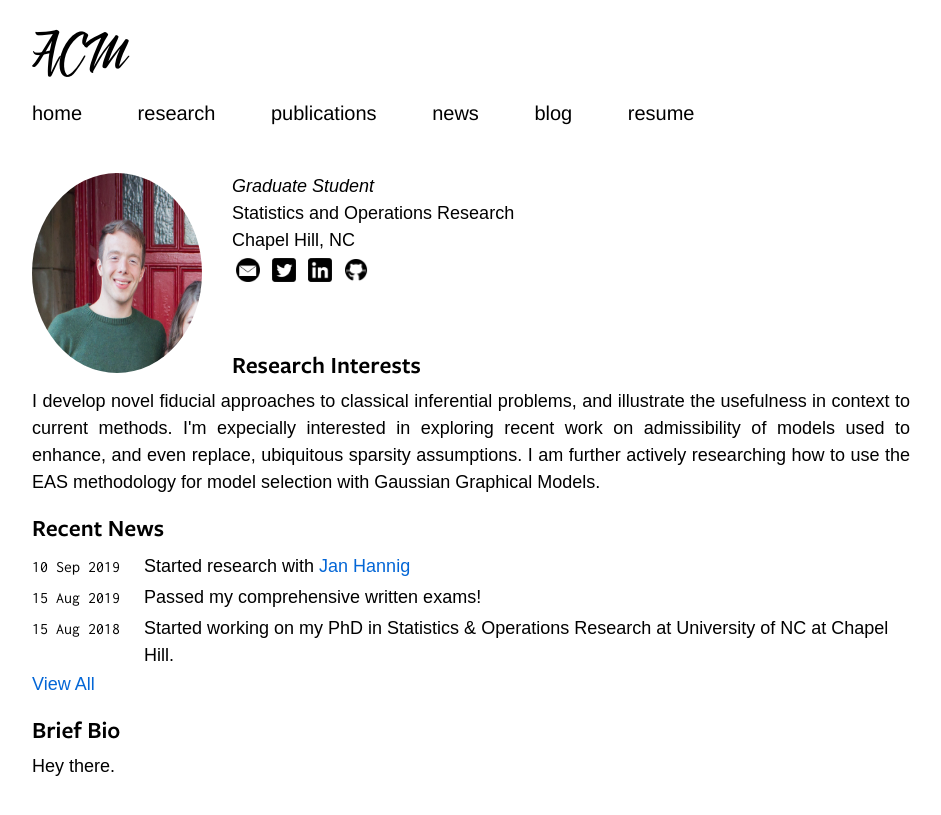
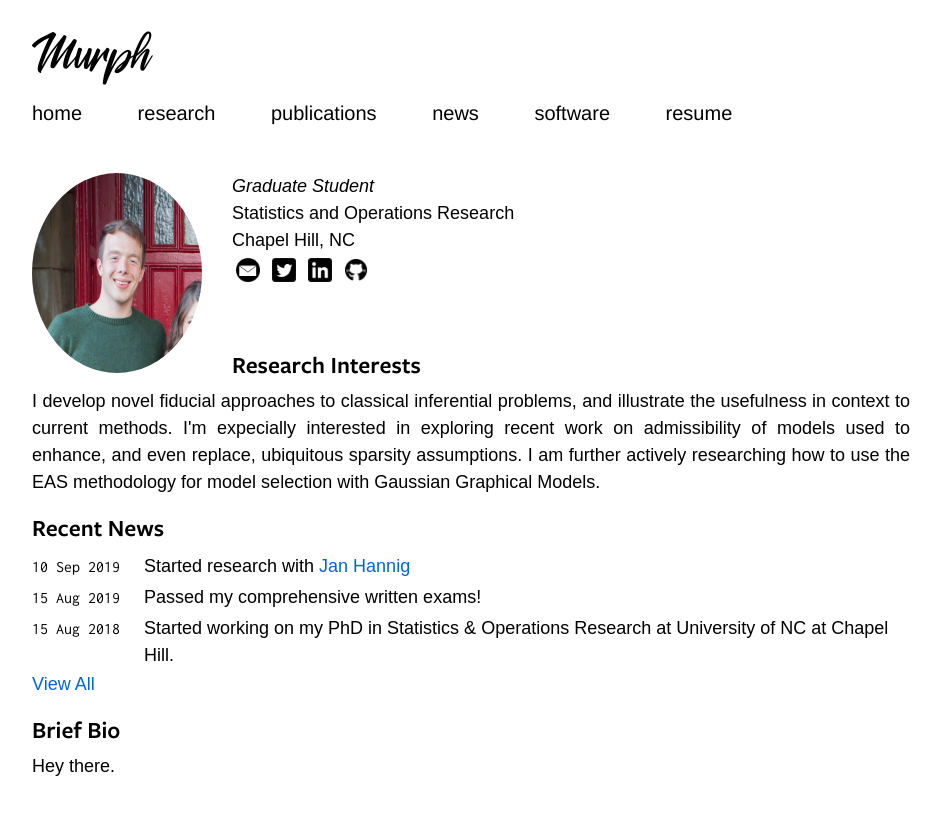
Before and after one commit to sirmurphalot/sirmurphalot.github.io, a Jekyll site: the page built from index.md, in a window 1280 px wide. Shown: the top 815 px of the page, without its empty margins (169-1110 px from the left). Built offline with Jekyll 4.4.1, drawn with Linux system fonts in a browser that asks for light colours; some web fonts are replaced.

Commit message:
more minor updates

```diff
--- a/_includes/header.html
+++ b/_includes/header.html
@@ -1,5 +1,5 @@
 <div class="header">
-    <p class="name">ACM
+    <p class="name">Murph
         <a href="javascript:void(0);" class="navbar-icon" onclick="myFunction()">≡</a>
     </p>
 </div>
@@ -8,6 +8,6 @@
   <li> <a {% if page.url == 'research' %} class="extra active" {% else %} class = "extra" {% endif %} href="{{ site.url }}research">research</a> </li>
   <li> <a {% if page.url == 'publications' %} class="extra active" {% else %} class = "extra" {% endif %} href="{{ site.url }}publications">publications</a> </li>
   <li> <a {% if page.url == 'news' %} class="extra active" {% else %} class = "extra" {% endif %} href="{{ site.url }}news">news</a> </li>
-  <li> <a {% if page.url == 'blog' or page.url contains '/posts/' %} class="extra active" {% else %} class = "extra" {% endif %} href="{{ site.url }}blog">blog</a> </li>
+  <li> <a {% if page.url == 'blog' or page.url contains '/posts/' %} class="extra active" {% else %} class = "extra" {% endif %} href="{{ site.url }}blog">software</a> </li>
   <li> <a class="extra" href="{{site.url}}assets/resume.pdf">resume</a> </li>
 </ul>
```
